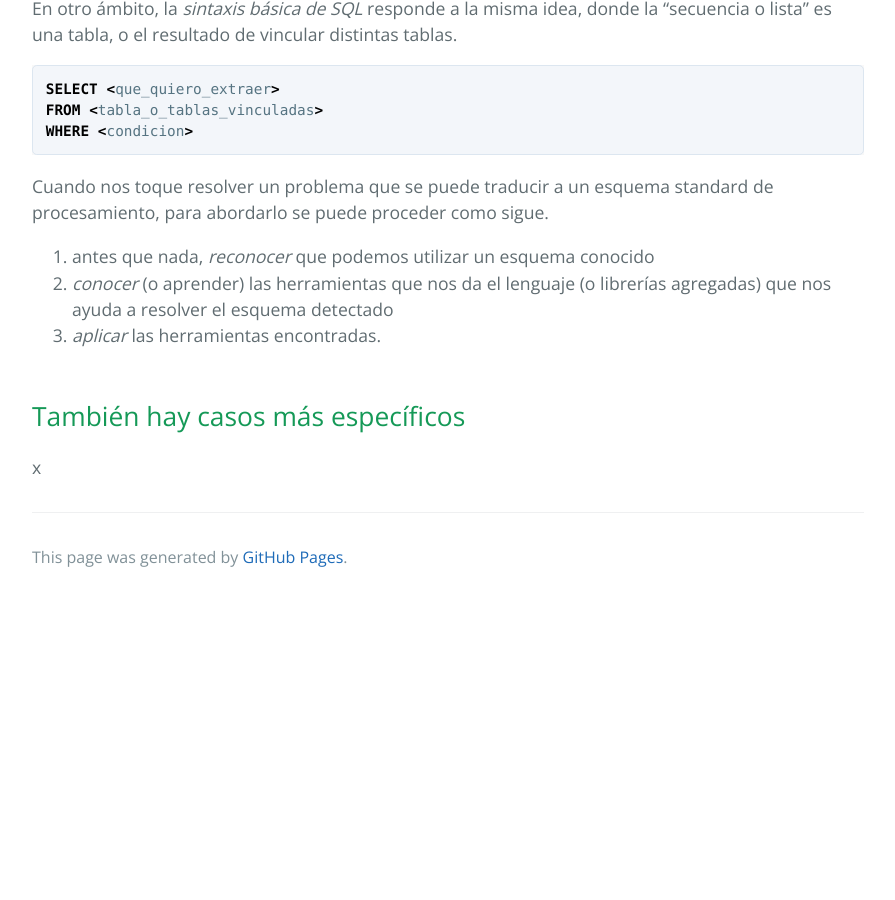
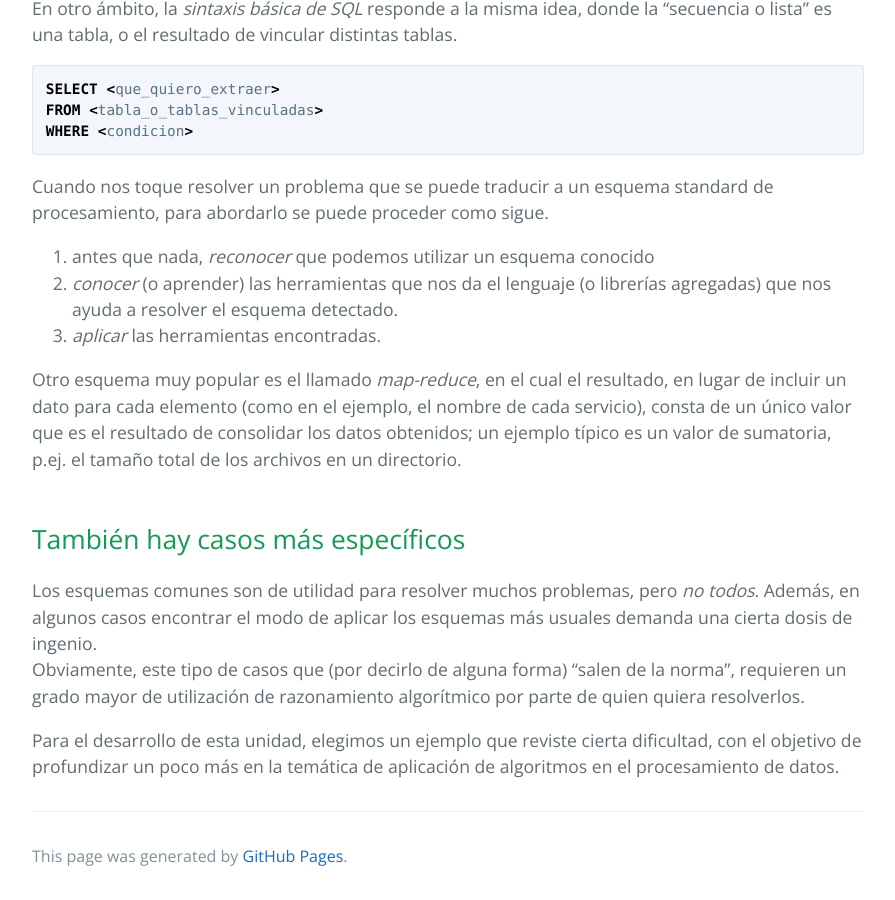
Before and after one commit to clombardi/design-thinking, a Jekyll site: the page built from logica-algoritmica/algoritmos-standard.md, in a window 1280 px wide and 900 px high, scrolled down 1055 px. Shown: the whole window, without its empty margins (192-1087 px from the left). Built offline with Jekyll 4.4.1, drawn with Linux system fonts in a browser that asks for light colours; our own code applies the rules of GitHub Pages for plain Markdown files; before the commit the page ends 1656 px from its top, so only the background shows below that.

Commit message:
intro unidad 2 - estructuras no-tan-comunes candidato

```diff
--- a/logica-algoritmica/algoritmos-standard.md
+++ b/logica-algoritmica/algoritmos-standard.md
@@ -33,9 +33,14 @@ WHERE <condicion>
 
 Cuando nos toque resolver un problema que se puede traducir a un esquema standard de procesamiento, para abordarlo se puede proceder como sigue.
 1. antes que nada, _reconocer_ que podemos utilizar un esquema conocido
-1. _conocer_ (o aprender) las herramientas que nos da el lenguaje (o librerías agregadas) que nos ayuda a resolver el esquema detectado
+1. _conocer_ (o aprender) las herramientas que nos da el lenguaje (o librerías agregadas) que nos ayuda a resolver el esquema detectado.
 1. _aplicar_ las herramientas encontradas.
 
+Otro esquema muy popular es el llamado _map-reduce_, en el cual el resultado, en lugar de incluir un dato para cada elemento (como en el ejemplo, el nombre de cada servicio), consta de un único valor que es el resultado de consolidar los datos obtenidos; un ejemplo típico es un valor de sumatoria, p.ej. el tamaño total de los archivos en un directorio.
 
 ## También hay casos más específicos
-x
+Los esquemas comunes son de utilidad para resolver muchos problemas, pero _no todos_.
+Además, en algunos casos encontrar el modo de aplicar los esquemas más usuales demanda una cierta dosis de ingenio.
+Obviamente, este tipo de casos que (por decirlo de alguna forma) "salen de la norma", requieren un grado mayor de utilización de razonamiento algorítmico por parte de quien quiera resolverlos.
+
+Para el desarrollo de esta unidad, elegimos un ejemplo que reviste cierta dificultad, con el objetivo de profundizar un poco más en la temática de aplicación de algoritmos en el procesamiento de datos.
```
